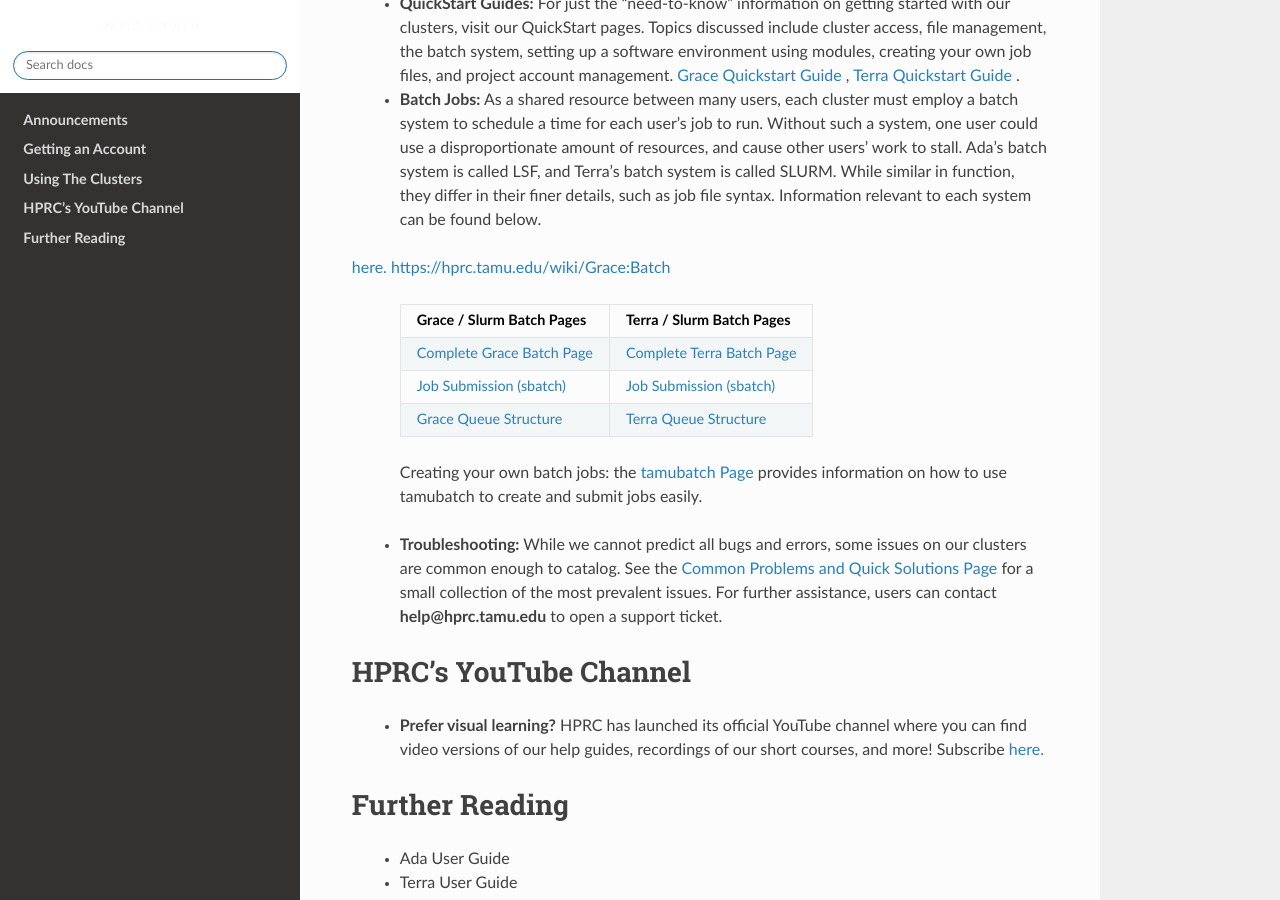
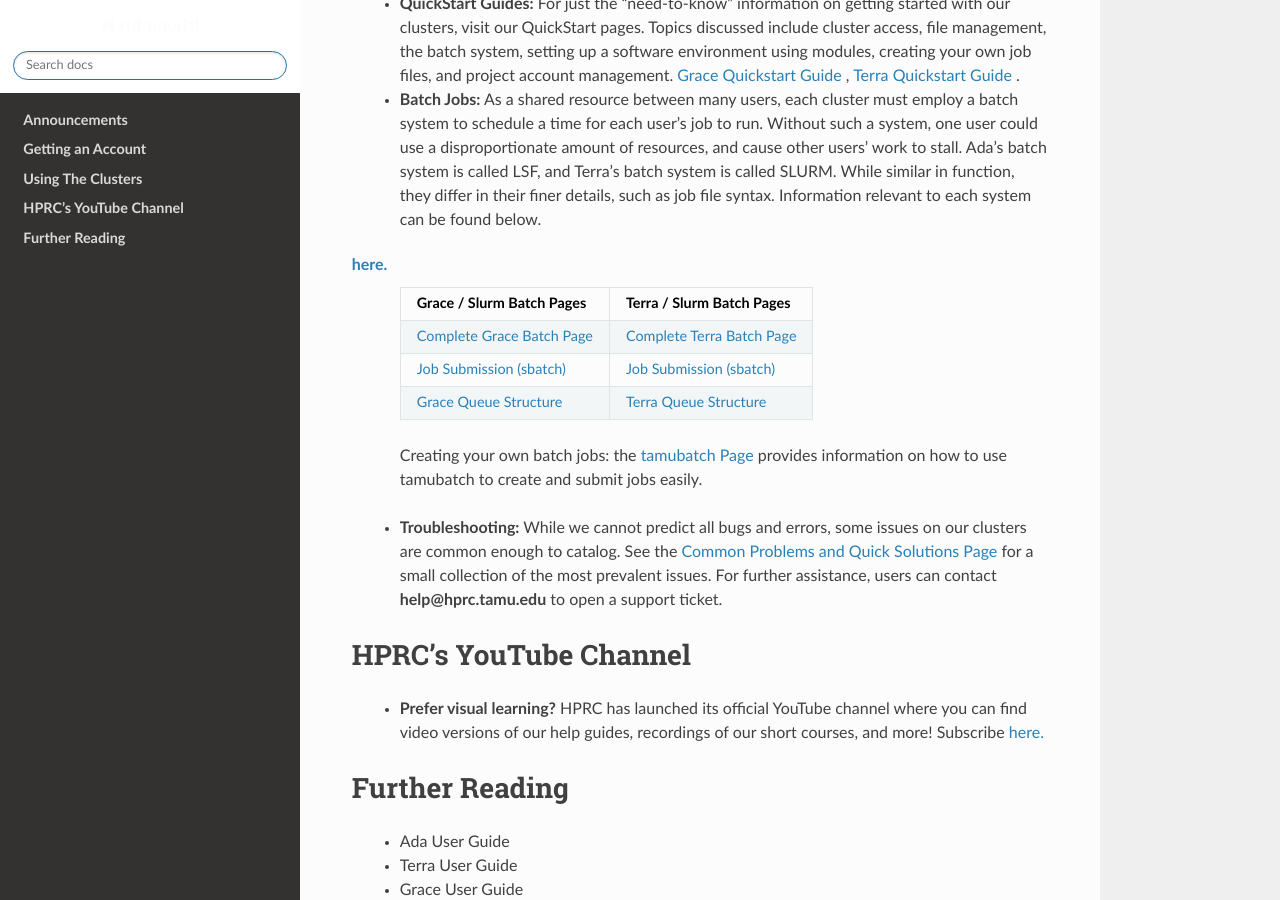
Before and after one commit to EmmanuelDej/rtd-tutorial, a Sphinx documentation site: the page built from docs/index.rst, in a window 1280 px wide and 900 px high, scrolled down 949 px. Built offline with Sphinx 7.4.7 and the Read the Docs theme 2.0.0, drawn with Linux system fonts in a browser that asks for light colours; some of the changed lines change nothing that is shown.

Commit message:
Update index.rst

```diff
--- a/docs/index.rst
+++ b/docs/index.rst
@@ -31,7 +31,6 @@
 
    * **Batch Jobs:** As a shared resource between many users, each cluster must employ a batch system to schedule a time for each user's job to run. Without such a system, one user could use a disproportionate amount of resources, and cause other users' work to stall. Ada's batch system is called LSF, and Terra's batch system is called SLURM. While similar in function, they differ in their finer details, such as job file syntax. Information relevant to each system can be found below.
 `here. <https://www.youtube.com/channel/UCgeDEHE5GwkxYUGS0FDLmPw?disable_polymer=true>`_
-https://hprc.tamu.edu/wiki/Grace:Batch
    +----------------------------------------------------------+---------------------------------------------------------+
    | Grace / Slurm Batch Pages                                | Terra / Slurm Batch Pages                               |
    +==========================================================+=========================================================+
```
